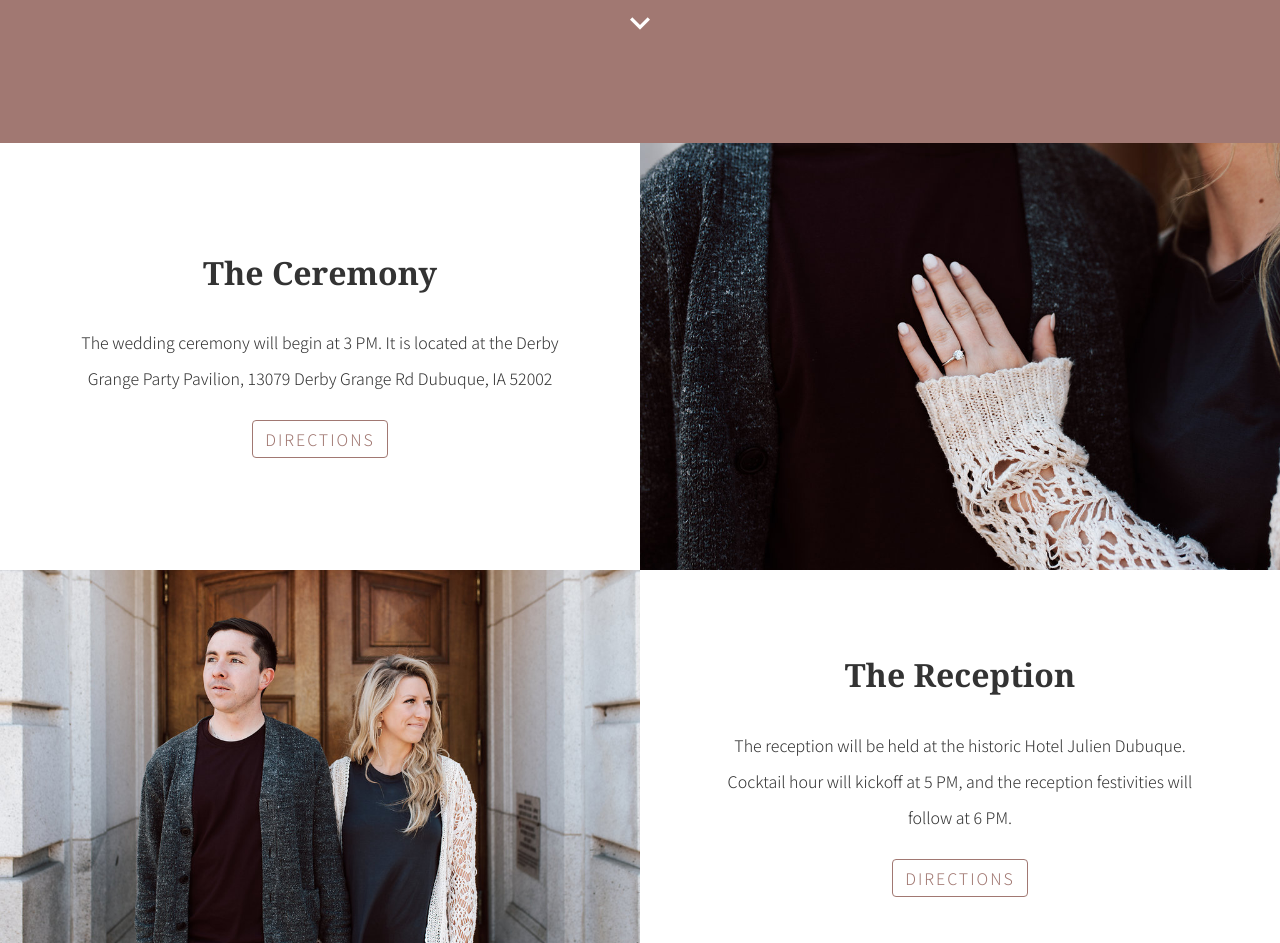
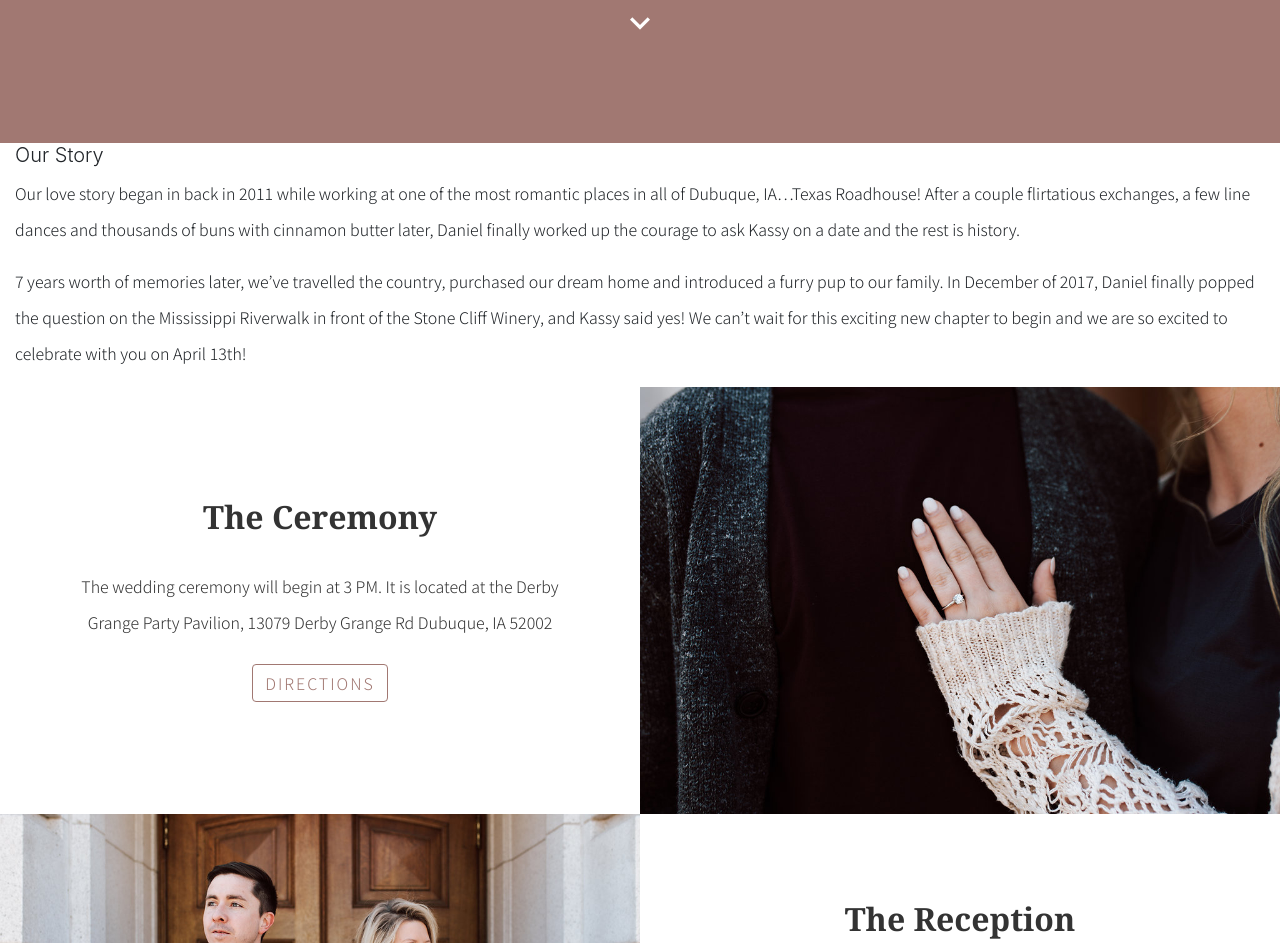
Before and after one commit to f0lson/kassyAndDaniel, a plain HTML site: page index.html in a window 1280 px wide. Shown: the part 1034-1977 px from the top of the page. Drawn offline with nearby package versions, Linux system fonts and the light colour scheme.

Commit message:
Added our story

```diff
--- a/index.html
+++ b/index.html
@@ -59,6 +59,11 @@
             Saturday, April 13th, 2019
         </h2>
         <i class="material-icons">expand_more</i>
+    </div>
+    <div class="container-fluid our-story">
+        <h2 class="lead">Our Story</h2>
+        <p>Our love story began in back in 2011 while working at one of the most romantic places in all of Dubuque, IA…Texas Roadhouse!  After a couple flirtatious exchanges, a few line dances and thousands of buns with cinnamon butter later, Daniel finally worked up the courage to ask Kassy on a date and the rest is history. </p>
+        <p>7 years worth of memories later, we’ve travelled the country, purchased our dream home and introduced a furry pup to our family. In December of 2017, Daniel finally popped the question on the Mississippi Riverwalk in front of the Stone Cliff Winery, and Kassy said yes! We can’t wait for this exciting new chapter to begin and we are so excited to celebrate with you on April 13th!</p>
     </div>
     <div class="container-fluid" id="ceremony">
         <div class="row">
@@ -122,9 +127,6 @@
     <script src="https://stackpath.bootstrapcdn.com/bootstrap/4.1.3/js/bootstrap.min.js" integrity="sha384-ChfqqxuZUCnJSK3+MXmPNIyE6ZbWh2IMqE241rYiqJxyMiZ6OW/JmZQ5stwEULTy" crossorigin="anonymous"></script>
     <!-- Internal Scripts -->
     <script src="js/app.js" charset="utf-8"></script>
-    <script type="text/javascript">
-
-    </script>
 </body>
 
 </html>
```
